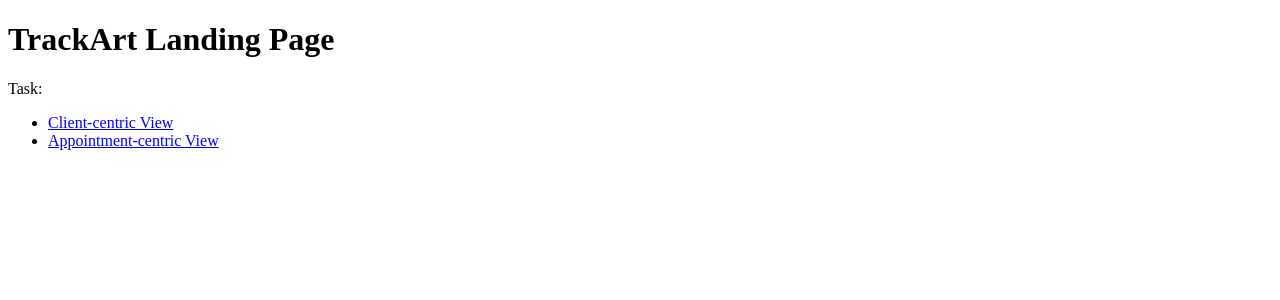
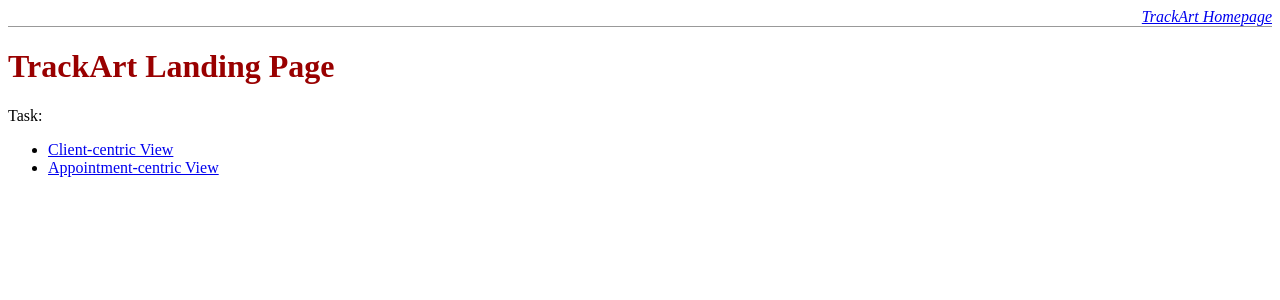
Before and after one commit to jslandport/django-arttherapy-sample, a Django app: page / in a window 1280 px wide. Shown: the top 300 px of the page. Run offline with Django 3.2, Linux system fonts and the light colour scheme.

Commit message:
Update index.html

```diff
--- a/arttherapy/trackart/templates/trackart/index.html
+++ b/arttherapy/trackart/templates/trackart/index.html
@@ -3,8 +3,11 @@
     <head>
         <meta charset="utf-8">
         <title>TrackArt Application</title>
+        {% include "trackart/part_headtemplate.html" %}
     </head>
     <body>
+        {% include "trackart/part_bodytemplate.html" %}
+
         <h1>TrackArt Landing Page</h1>
         <p>Task:</p>
 {% if dfeatures %}
```
